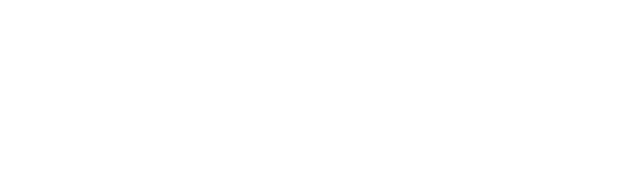
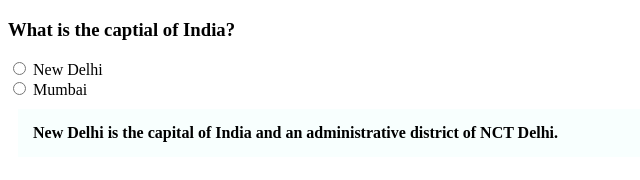
Before and after one commit to acciojob/trivia-Rajshah7, a website: page main.html in a window 1280 px wide. Shown: the whole page, without its empty margins (0-640 px from the left). Drawn offline with Linux system fonts and the light colour scheme.

Commit message:
created a submission

```diff
--- a/main.html
+++ b/main.html
@@ -7,7 +7,17 @@
 </head>
 
 <body>
-	<!-- the entire body must be written by student -->
+
+	<h3>What is the captial of India?</h3>
+	<input type="radio" name="choice"/> New Delhi
+	<br>
+	<input type="radio" name="choice"/> Mumbai
+
+	<blockquote style="max-width:600px; margin:10px; padding: 15px; border-left : 8px; background-color: #f8fffe; font-weight:bold;">
+		New Delhi is the capital of India and an administrative district of NCT Delhi.
+	</blockquote>
+
+
     <script type="text/javascript" src="./script.js">
 </script>
 
```
